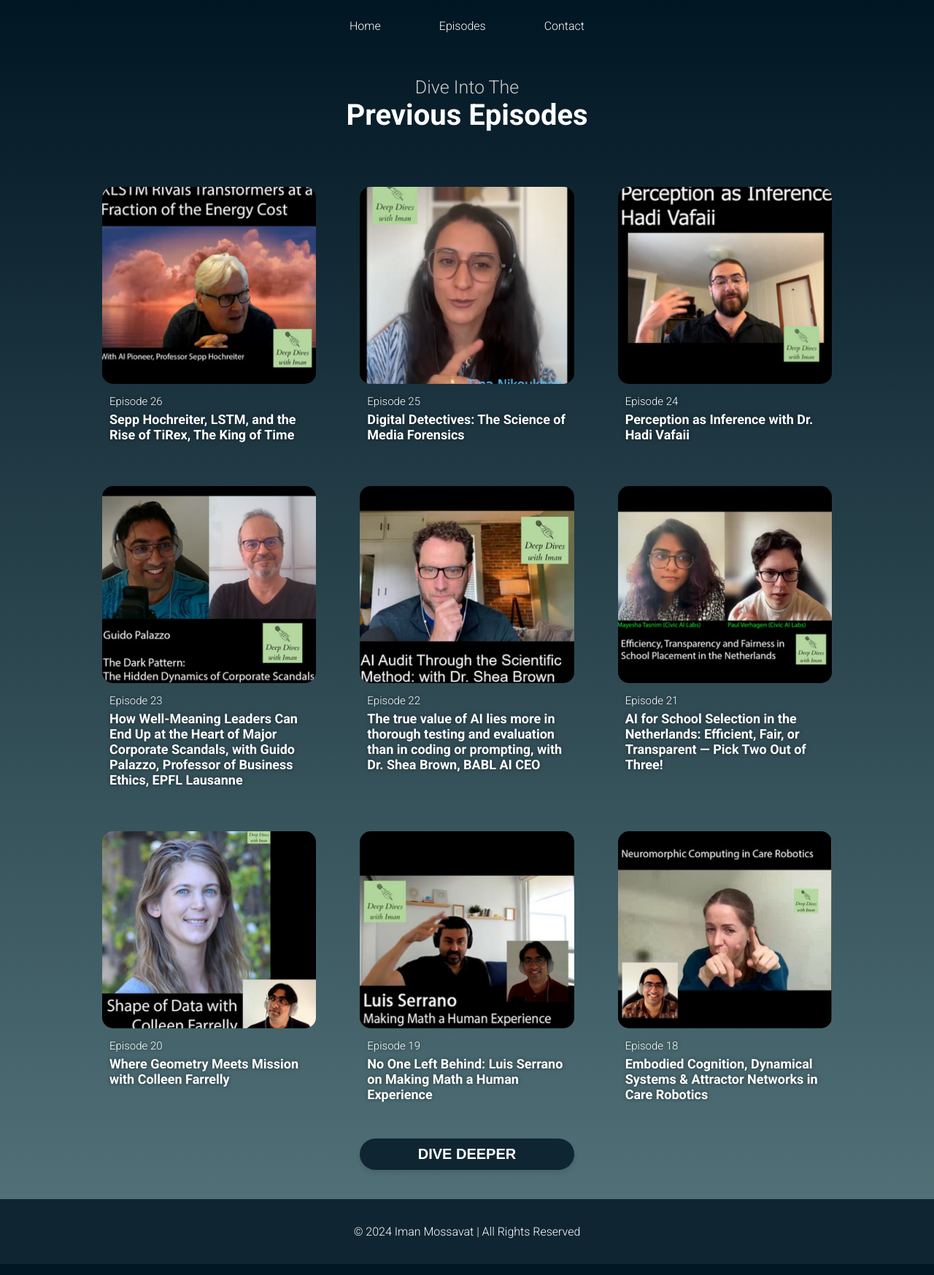
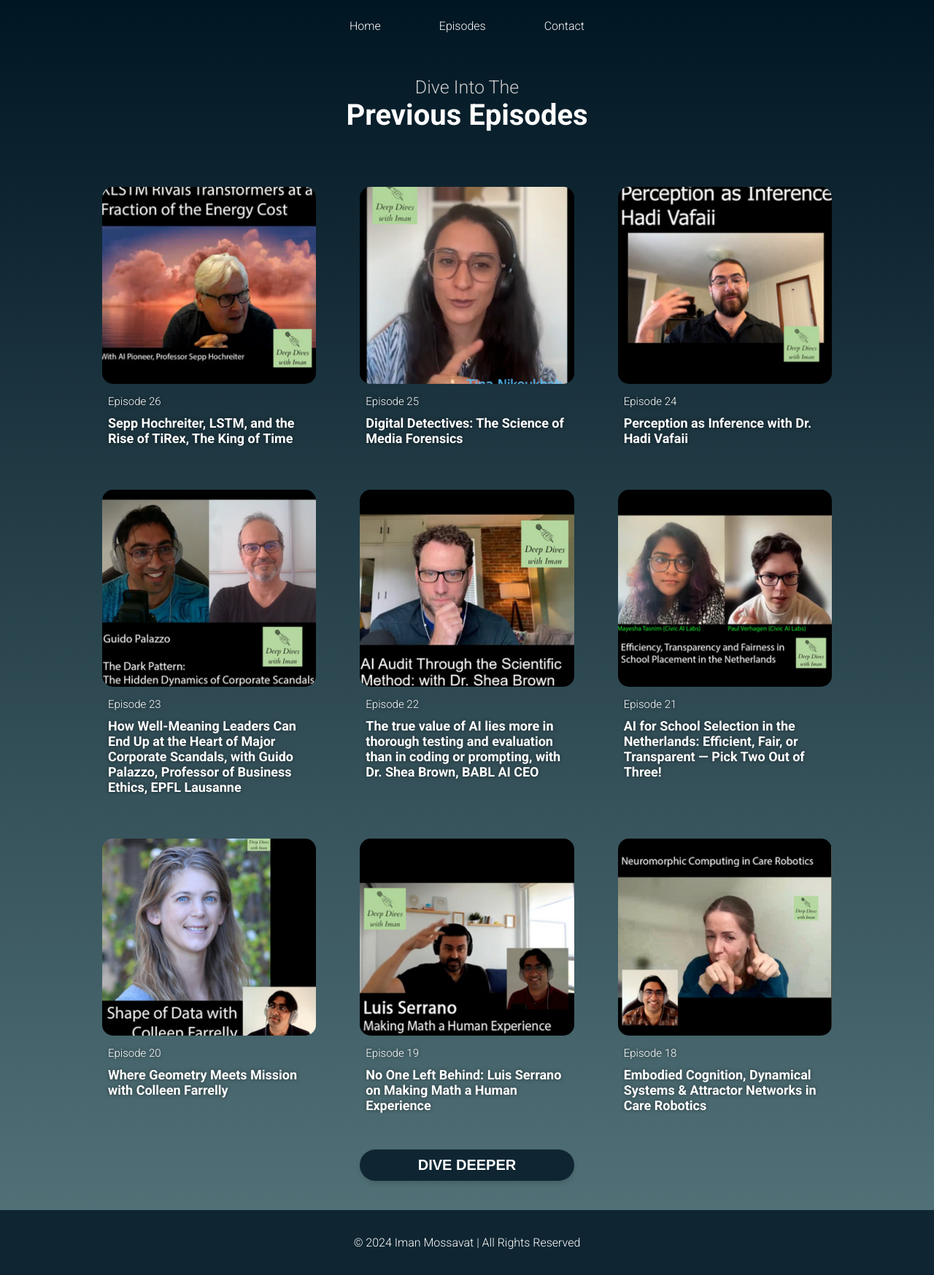
Before and after one commit to ivetkalchev/deepdivepod, a Jekyll site: the page built from episodes.html, in a window 1280 px wide. Shown: the whole page at 73% size. Built offline with Jekyll 4.4.1, drawn with Linux system fonts in a browser that asks for light colours.

Commit message:
Update episodes-styles.css

```diff
--- a/assets/css/episodes-styles.css
+++ b/assets/css/episodes-styles.css
@@ -56,7 +56,7 @@
 }
 
 .episode-card h3 {
-    margin: 15px 0px 5px 10px;
+    margin: 15px 0px 10px 8px;
     font-size: 15px;
     font-weight: 300;
     color: #ffffff;
@@ -64,7 +64,7 @@
 }
 
 .episode-card h2 {
-    margin: 0px 0px 0px 10px;
+    margin: 0px 0px 0px 8px;
     font-size: 18px;
     color: #ffffff;
     font-weight: 600;
@@ -85,16 +85,18 @@
 #load-more-btn {
     background: #0F2632;
     border: none;
-    padding: 10px 80px 10px 80px;
+    padding: 10px 80px;
     font-size: 20px;
     border-radius: 30px;
     cursor: pointer;
-    transition: background 0.3s ease;
+    transition: background 0.3s ease, transform 0.3s ease;
     box-shadow: 0 4px 6px rgba(0, 0, 0, 0.1);
     color: #ffffff;
-    font-weight: 600;
+    font-weight: 550;
 }
 
 #load-more-btn:hover {
     background: #031822;
+    font-weight: 600;
+    transform: scale(1.05);
 }
```
